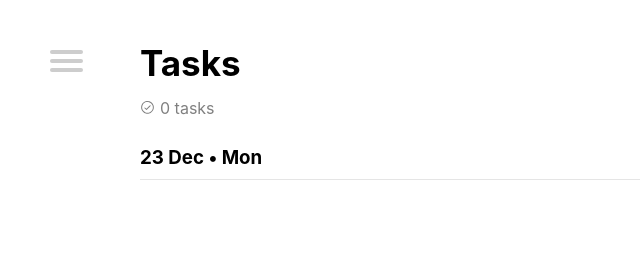
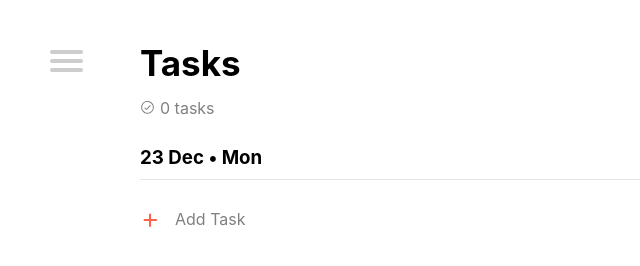
Before and after one commit to MustafaProger/todolist, a React app: page / in a window 1280 px wide. Shown: the full height of the page, 0-640 px from the left. Built offline with nearby package versions, Linux system fonts and the light colour scheme.

Commit message:
Adding  and stylized button "add" in component AddTask

```diff
--- a/src/components/app/App.scss
+++ b/src/components/app/App.scss
@@ -4,7 +4,8 @@
 		width: 100%;
 		margin: 0 auto;
 		padding: 20px 20px 20px 100px;
-		transition: transform 0.5s cubic-bezier(0.77, 0.2, 0.05, 1), padding-left 0.5s ease;
+		transition: transform 0.5s cubic-bezier(0.77, 0.2, 0.05, 1),
+			padding-left 0.5s ease;
 	}
 
 	.title {
@@ -18,8 +19,7 @@
 		margin: 10px 0;
 	}
 
-
 	.container.menu-active {
-		padding-left: 220px; /* Увеличение отступа слева */
+		padding-left: 200px;
 	}
 }
--- a/src/pages/Tasks/Tasks.js
+++ b/src/pages/Tasks/Tasks.js
@@ -3,12 +3,12 @@ import Menu from "../../components/menu/Menu";
 import CurrentDate from "./currentDate/CurrentDate";
 
 import "./Tasks.scss";
+import AddTask from "./addTask/AddTask";
 
 class Tasks extends Component {
 	state = {
 		countTasks: 0,
 	};
-
 
 	render() {
 		const { countTasks } = this.state;
@@ -52,6 +52,7 @@ class Tasks extends Component {
 					</p>
 					<CurrentDate />
 					<hr className='divider' />
+					<AddTask/>
 				</div>
 			</div>
 		);
--- a/src/pages/Tasks/Tasks.scss
+++ b/src/pages/Tasks/Tasks.scss
@@ -11,6 +11,4 @@
 		color: grey;
 		fill: grey;
 	}
-
-
 }
--- /dev/null
+++ b/src/pages/Tasks/addTask/AddTask.js
@@ -0,0 +1,19 @@
+import { Component } from "react";
+
+import './AddTask.scss'
+
+class AddTask extends Component {
+	render() {
+		return (
+			<div className='add-task'>
+				<div className="add">
+                    <span></span>
+                    <p>Add Task</p>
+                </div>
+
+			</div>
+		);
+	}
+}
+
+export default AddTask;
--- /dev/null
+++ b/src/pages/Tasks/addTask/AddTask.scss
@@ -0,0 +1,51 @@
+.add-task {
+	margin-top: 30px;
+
+	.add {
+		cursor: pointer;
+		display: flex;
+		align-items: start;
+		gap: 15px;
+		&:hover {
+			span {
+				background-color: tomato;
+				&::before,
+				&::after {
+					background-color: #fff;
+				}
+			}
+
+			p {
+				color: tomato;
+			}
+		}
+	}
+
+	.add span {
+		position: relative;
+		width: 20px;
+		height: 20px;
+		border-radius: 100%;
+		background-color: transparent;
+	}
+
+	.add span::before,
+	.add span::after {
+		content: "";
+		position: absolute;
+		top: 50%;
+		left: 50%;
+		width: 12.5px;
+		height: 2px;
+		background-color: tomato;
+		transform: translate(-50%, -50%);
+	}
+
+	.add span::after {
+		transform: translate(-50%, -50%) rotate(90deg);
+	}
+
+	.add p {
+		color: grey;
+	}
+}
--- a/src/pages/aboutAuthor/AboutAuthor.scss
+++ b/src/pages/aboutAuthor/AboutAuthor.scss
@@ -0,0 +1,3 @@
+.about-author {
+    text-align: center;
+}
--- a/src/pages/doneTasks/DoneTasks.scss
+++ b/src/pages/doneTasks/DoneTasks.scss
@@ -0,0 +1,3 @@
+.done-tasksr {
+    text-align: center;
+}
```
